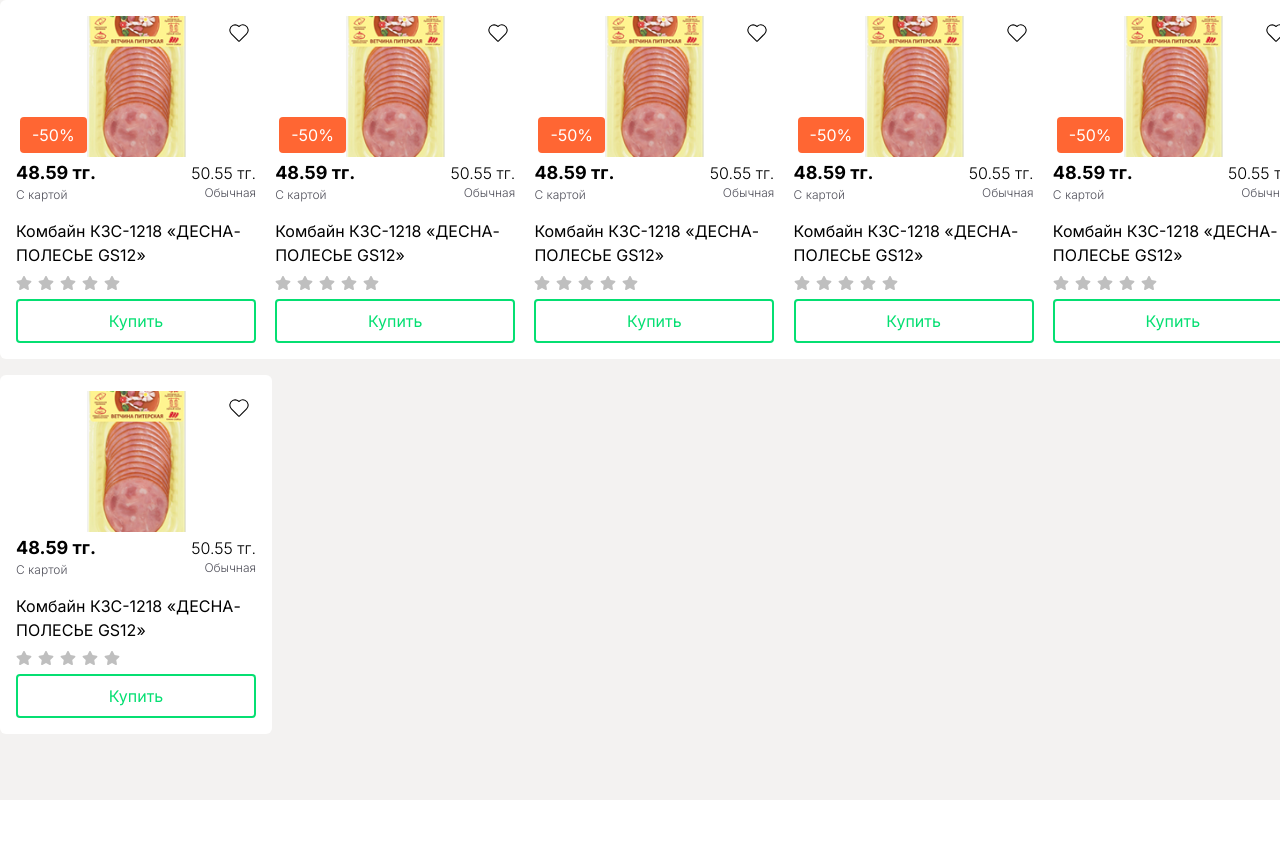
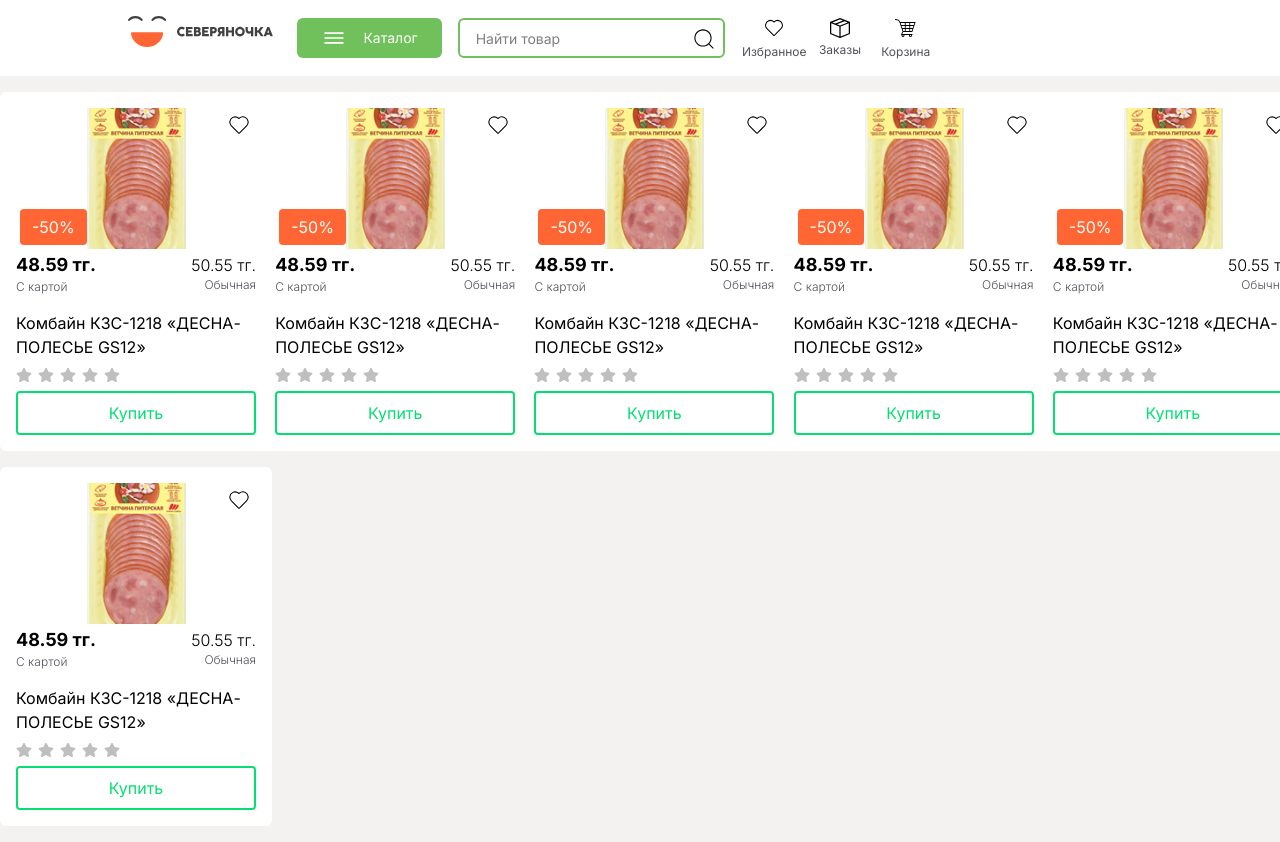
Before and after one commit to MuratOfficial/e-shop, a React (Vite) app: page / in a window 1280 px wide. Shown: the top 842 px of the page. Before the commit the page ends 800 px from the top, so only its background shows below. Built offline with nearby package versions, Linux system fonts and the light colour scheme.

Commit message:
added new components

```diff
--- a/src/App.jsx
+++ b/src/App.jsx
@@ -5,6 +5,7 @@
 import './App.css'
 import FiveStars from './components/ui/FiveStars';
 import ProductCard from './components/ProductCard';
+import Navbar from './components/Navbar'
 
 const products = [
   {
@@ -62,7 +63,8 @@
     {/* <Button  />
     <CiHeart size={30} className=' hover:fill-[#FF6633] cursor-pointer' />
     <FiveStars/> */}
-    <div className='grid grid-cols-5 gap-4'>
+    <Navbar/>
+    <div className='grid grid-cols-5 gap-4 py-4'>
       {
         products.map(x=>(<ProductCard price={x.price} priceOriginal={x.priceOriginal} discount={x.discount} title={x.title} img={x.img}/>
 
--- a/src/components/DropdownUser.jsx
+++ b/src/components/DropdownUser.jsx
@@ -2,7 +2,12 @@
 
 function DropdownUser() {
   return (
-    <div>DropdownUser</div>
+    <div>
+      <button className='px-4 py-2 bg-[#70C05B]'>
+
+      </button>
+
+    </div>
   )
 }
 
--- a/src/components/Navbar.jsx
+++ b/src/components/Navbar.jsx
@@ -1,8 +1,30 @@
 import React from 'react'
+import DropdownMenu from './ui/DropdownMenu'
+import Search from './Search'
+import NavIcon from './ui/NavIcon'
+import { CiHeart } from 'react-icons/ci'
+import { BsBoxSeam } from 'react-icons/bs'
+import { GiShoppingCart } from 'react-icons/gi'
 
 function Navbar() {
   return (
-    <div>Navbar</div>
+    <nav className='w-full px-32 grid grid-cols-12 bg-white py-4'>
+      <div className='col-span-7 w-full grid grid-cols-11 gap-6'>
+          <img src="src\assets\logo.svg" className='col-span-3'/>
+
+        <div className=' flex flex-row gap-4 col-span-8 justify-center items-center'>
+          <DropdownMenu/>
+          <Search/>
+        </div>
+
+      </div>
+      <div className=' col-span-5 grid grid-cols-6 px-4'>
+        <NavIcon children={<CiHeart size={24}/>} name="Избранное"/>
+        <NavIcon children={<BsBoxSeam size={20}/>} name="Заказы" />
+        <NavIcon children={<GiShoppingCart  size={24}/>} name="Корзина" />
+      </div>
+
+    </nav>
   )
 }
 
--- a/src/components/Search.jsx
+++ b/src/components/Search.jsx
@@ -1,8 +1,12 @@
 import React from 'react'
+import { CiSearch } from 'react-icons/ci'
 
 function Search() {
   return (
-    <div>Search</div>
+    <div className=' relative col-span-6 w-full'>
+      <input className='bg-white border-2 text-sm px-4 py-2 focus:border-[#FF663 rounded-md border-[#70C05B] w-full h-10' placeholder='Найти товар'/>
+      <CiSearch size={26} className=' absolute right-2 top-2'/>
+    </div>
   )
 }
 
--- /dev/null
+++ b/src/components/ui/DropdownMenu.jsx
@@ -0,0 +1,15 @@
+import React from 'react'
+import { IoIosMenu } from 'react-icons/io'
+
+function DropdownMenu() {
+  return (
+    <div  className='col-span-2'>
+      <button className='cursor-pointer h-10  hover:bg-[#FF6633] px-6 rounded-md transition delay-100 duration-300 text-white text-sm gap-4 py-2 bg-[#70C05B] flex flex-row justify-between items-center'>
+      <IoIosMenu size={26} />
+      Каталог
+      </button>
+    </div>
+  )
+}
+
+export default DropdownMenu
--- /dev/null
+++ b/src/components/ui/NavIcon.jsx
@@ -0,0 +1,12 @@
+import React from 'react'
+
+function NavIcon({children, name}) {
+  return (
+    <div className='flex flex-col justify-center items-center gap-1 cursor-pointer'>
+        {children}
+        <p className=' text-xs text-zinc-600'>{name}</p>
+    </div>
+  )
+}
+
+export default NavIcon
```
Also changed, not shown: src/assets/logo.svg (added).
